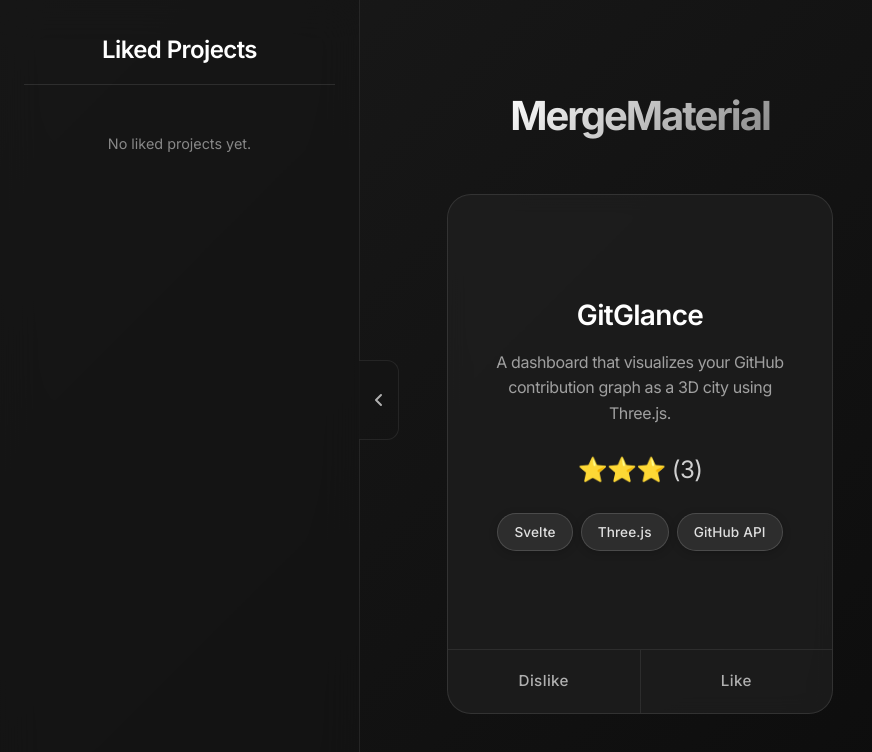
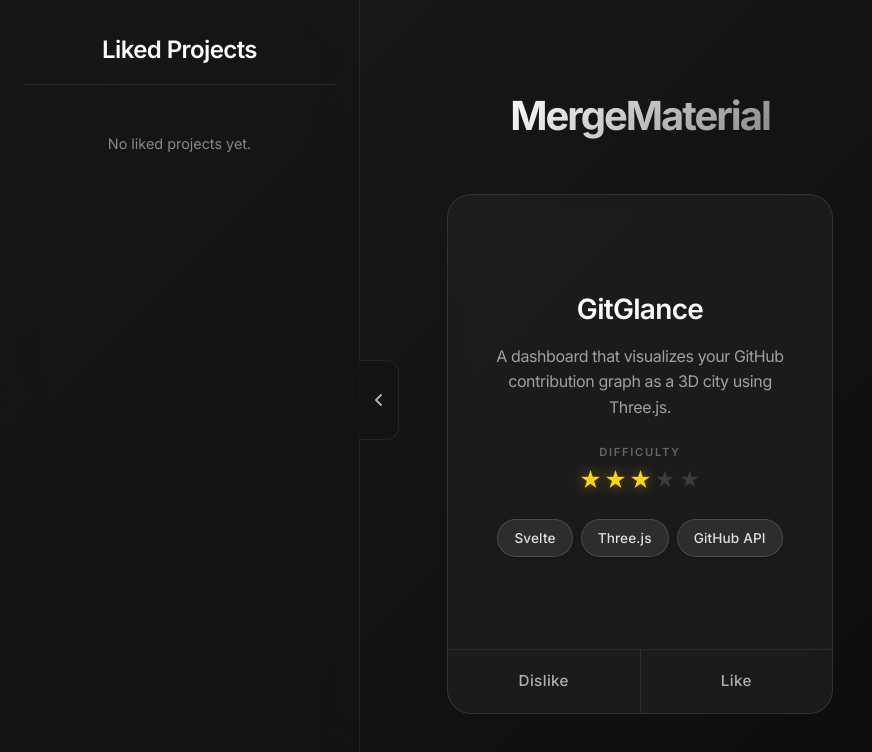
Before and after one commit to openlyfree/MergeMaterial, a SvelteKit app: page / in a window 1280 px wide. Shown: the top 752 px of the page, without its empty margins (0-872 px from the left). Built offline with nearby package versions, Linux system fonts and the light colour scheme.

Commit message:
better card difficulty

```diff
--- a/src/routes/Card.svelte
+++ b/src/routes/Card.svelte
@@ -2,10 +2,6 @@
 	import projects from './../lib/projects.json';
 	let { current = 0, getNext, ...rest } = $props(),
 		project = $derived(projects[current]),
-		diffStars = $derived.by(() => {
-			if (!project) return '';
-			return '⭐'.repeat(project.difficulty || 0);
-		}),
 		dragging = $state(false),
 		startX = $state(0),
 		offsetX = $state(0);
@@ -62,7 +58,14 @@
 		<div class="content">
 			<h4 class="title">{project.title}</h4>
 			<h4 class="description">{project.description}</h4>
-			<h4 class="difficulty">{diffStars} ({project.difficulty})</h4>
+			<div class="difficulty-container">
+				<span class="difficulty-label">Difficulty</span>
+				<div class="stars">
+					{#each Array(5) as _, i}
+						<span class="star" class:filled={i < (project.difficulty || 0)}>★</span>
+					{/each}
+				</div>
+			</div>
 			<div class="stack-container">
 				{#each project.stack as tech}
 					<span class="chip">{tech}</span>
@@ -141,9 +144,37 @@
 		max-width: 320px;
 	}
 
-	.difficulty {
-		font-size: 1.5rem;
+	.difficulty-container {
+		display: flex;
+		flex-direction: column;
+		align-items: center;
+		gap: 0.25rem;
 		margin-bottom: 1.5rem;
+	}
+
+	.difficulty-label {
+		font-size: 0.7rem;
+		text-transform: uppercase;
+		letter-spacing: 0.15em;
+		color: #666;
+		font-weight: 600;
+	}
+
+	.stars {
+		display: flex;
+		gap: 4px;
+	}
+
+	.star {
+		font-size: 1.25rem;
+		color: rgba(255, 255, 255, 0.15);
+		transition: all 0.3s cubic-bezier(0.175, 0.885, 0.32, 1.275);
+	}
+
+	.star.filled {
+		color: #ffd700;
+		transform: scale(1.1);
+		text-shadow: 0 0 12px rgba(255, 215, 0, 0.4);
 	}
 
 	.stack-container {
```
